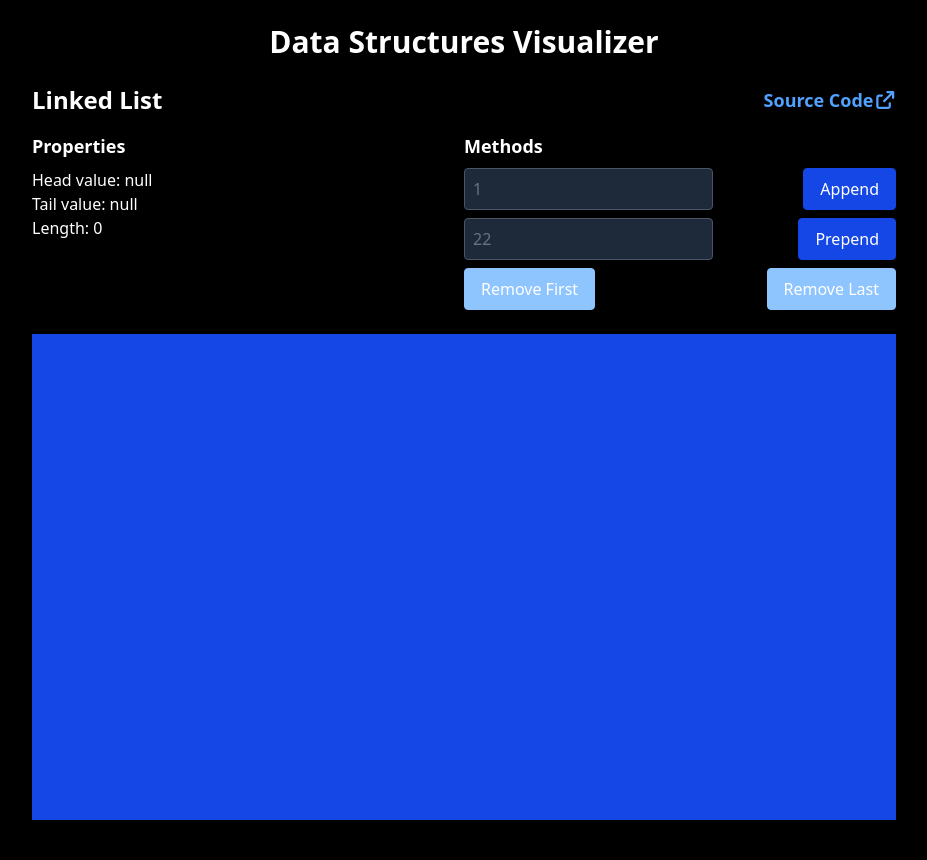
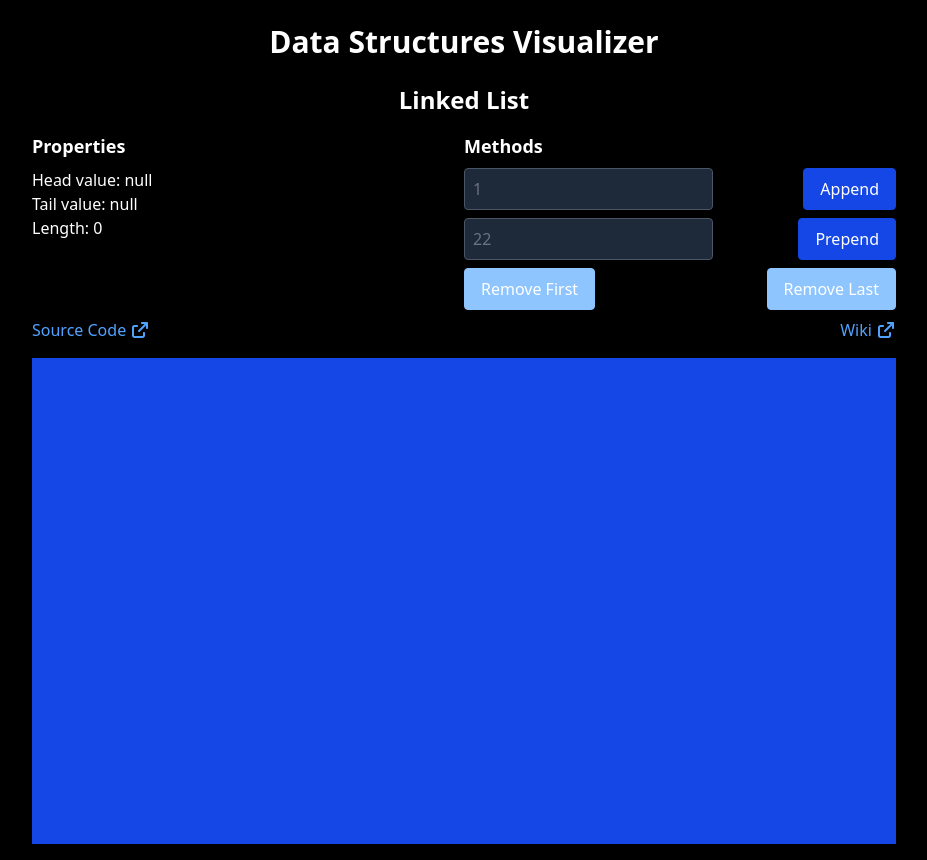
Before and after one commit to shanemcfadden/data-structures-visualizer, a React (Vite) app: page / in a window 1280 px wide. Shown: the whole page, without its empty margins (176-1103 px from the left). Before the commit the page ends 836 px from the top, so only its background shows below. Built offline with nearby package versions, Linux system fonts and the light colour scheme.

Commit message:
Add wiki link

```diff
--- a/src/components/Link.tsx
+++ b/src/components/Link.tsx
@@ -11,7 +11,7 @@ export const Link = ({ children, to }: LinkProps) => (
     target="_blank"
     rel="noreferrer"
   >
-    {children}
+    {children}&nbsp;
     <FontAwesomeIcon icon={faArrowUpRightFromSquare} />
   </a>
 );
--- a/src/views/LinkedListView/LinkedListSourceCodeLink.tsx
+++ b/src/views/LinkedListView/LinkedListDashboard/LinkedListSourceCodeLink.tsx
@@ -1,5 +1,5 @@
-import { Link } from "../../components/Link";
-import { toRepositoryFilePath } from "../../util";
+import { Link } from "../../../components/Link";
+import { toRepositoryFilePath } from "../../../util";
 
 export const LinkedListSourceCodeLink = () => (
   <Link to={toRepositoryFilePath("src/models/linked-list.ts")}>
--- /dev/null
+++ b/src/views/LinkedListView/LinkedListDashboard/LinkedListWikiLink.tsx
@@ -0,0 +1,5 @@
+import { Link } from "../../../components/Link";
+
+export const LinkedListWikiLink = () => (
+  <Link to="https://en.wikipedia.org/wiki/Linked_list">Wiki</Link>
+);
--- a/src/views/LinkedListView/LinkedListDashboard/index.tsx
+++ b/src/views/LinkedListView/LinkedListDashboard/index.tsx
@@ -1,6 +1,8 @@
 import { LinkedListProperties } from "./LinkedListProperties";
 import { LinkedListMethods } from "./LinkedListMethods";
 import { Margin } from "../../../components/Margin";
+import { LinkedListSourceCodeLink } from "./LinkedListSourceCodeLink";
+import { LinkedListWikiLink } from "./LinkedListWikiLink";
 
 export const LinkedListDashboard = () => (
   <Margin>
@@ -12,5 +14,9 @@ export const LinkedListDashboard = () => (
       <LinkedListProperties collapseTopMargin />
       <LinkedListMethods collapseTopMargin />
     </div>
+    <div className="flex items-center justify-between">
+      <LinkedListSourceCodeLink />
+      <LinkedListWikiLink />
+    </div>
   </Margin>
 );
--- a/src/views/LinkedListView/index.tsx
+++ b/src/views/LinkedListView/index.tsx
@@ -2,8 +2,6 @@ import { LinkedListProvider } from "./state/LinkedListContext";
 import { LinkedListDashboard } from "./LinkedListDashboard";
 import { LinkedListViewer } from "./LinkedListViewer";
 import { Heading } from "../../components/Heading";
-import { LinkedListSourceCodeLink } from "./LinkedListSourceCodeLink";
-import { Margin } from "../../components/Margin";
 
 export const LinkedListView = () => (
   <LinkedListProvider>
@@ -11,21 +9,11 @@ export const LinkedListView = () => (
       <Heading level={2} textCenter>
         Linked List
       </Heading>
-      <Heading level={3} textCenter>
-        <LinkedListSourceCodeLink />
-      </Heading>
     </div>
     <div className="hidden sm:block">
-      <Margin>
-        <div className="flex items-center justify-between">
-          <Heading collapseTopMargin collapseBottomMargin level={2}>
-            Linked List
-          </Heading>
-          <Heading collapseTopMargin collapseBottomMargin level={3}>
-            <LinkedListSourceCodeLink />
-          </Heading>
-        </div>
-      </Margin>
+      <Heading textCenter level={2}>
+        Linked List
+      </Heading>
       <LinkedListDashboard />
     </div>
 
```
